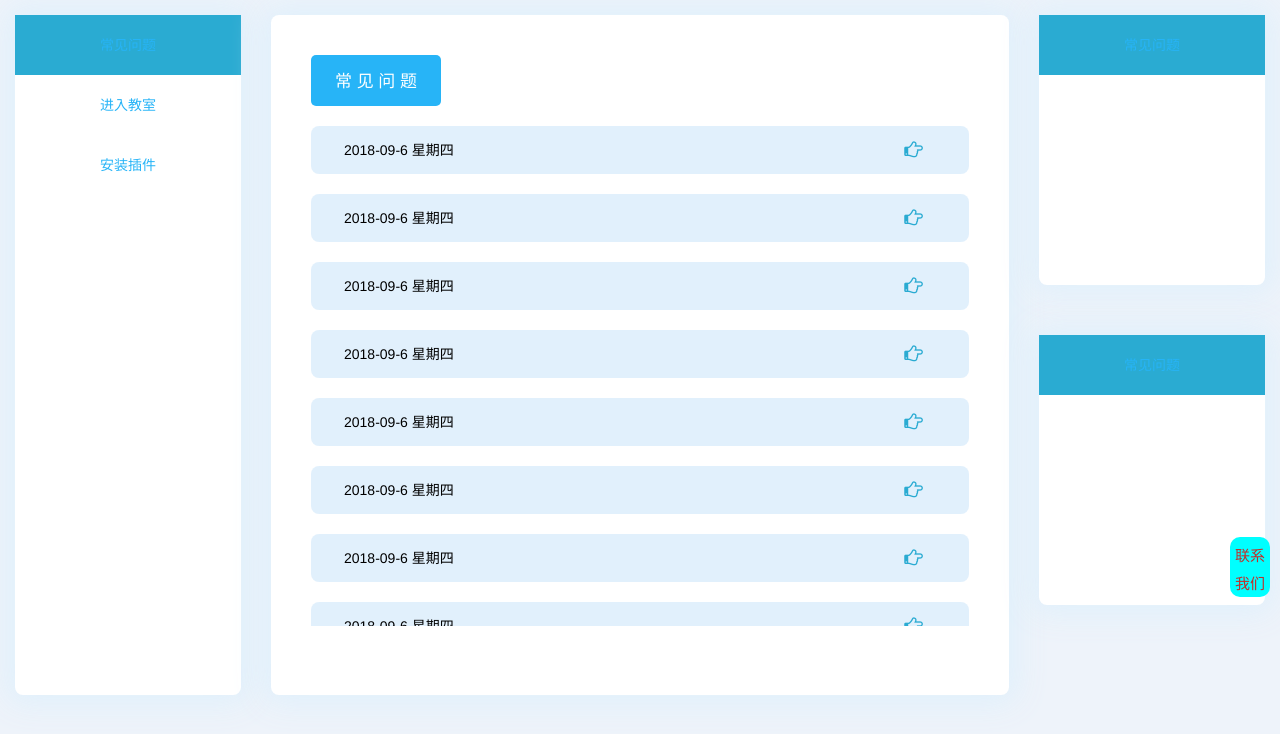
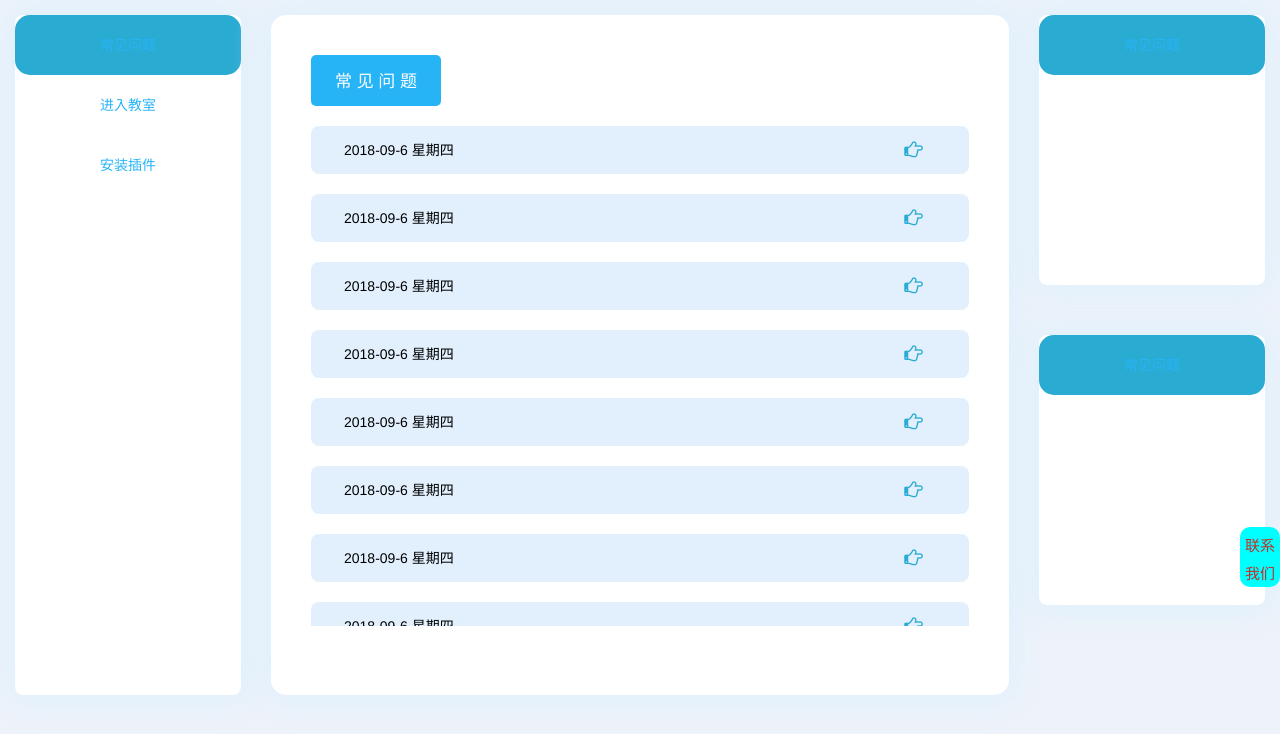
Before and after one commit to huan2197960230/kuding, a Django app: page /help/ in a window 1280 px wide. Shown: the top 734 px of the page. Run offline with Django 3.2, Linux system fonts and the light colour scheme; some libraries are stand-ins or nearby versions.

Commit message:
Revert "16:59"
This reverts commit 8f6e61f

```diff
--- a/static/css/kuding.css
+++ b/static/css/kuding.css
@@ -106,6 +106,7 @@ ul.sc::-webkit-scrollbar-track { /*滚动条里面轨道*/
 /*导航点击样式*/
 .active {
     background-color: #2aabd2;
+    border-radius: 15px;
 }
 
 /*帮助信息相关样式*/
--- a/templates/help.html
+++ b/templates/help.html
@@ -349,10 +349,11 @@
                 </ul>
             </div>
             {#            “联系我们（可添加二维码或其他  暂空）”#}
-            <div id="con" style="width: 200px;text-align: center;right: -200px;position: fixed;z-index: 9999;top: 30%;">
-                <span style="position: absolute;left: -50px;height: 60px;width: 40px;top: 80px;background-color: cyan;color: #c12e2a;text-align: center;border-radius: 10px;line-height: 28px;font-size: 15px;padding: 5px">联系我们</span>
-                <p>联系我们</p>
-                <div style="height: 200px;width: 200px;background-color: cyan">
+            <div id="con"
+                 style="width: 200px;text-align: center;right: -200px;position: fixed;z-index: 9999;top: 28%;background-color: #e3f4fb;border-radius: 10px;">
+                <span style="position: absolute;left: -40px;height: 60px;width: 40px;top: 100px;background-color: cyan;color: #c12e2a;text-align: center;border-radius: 10px;line-height: 28px;font-size: 15px;padding: 5px">联系我们</span>
+                <p style="padding-top: 15px;font-size: 20px;color: #2aabd2">联系我们</p>
+                <div style="height: 200px;width: 200px;background: #31b0d5;border-radius: 10px;">
                 </div>
             </div>
             {#            一个框内容暂定#}
```
